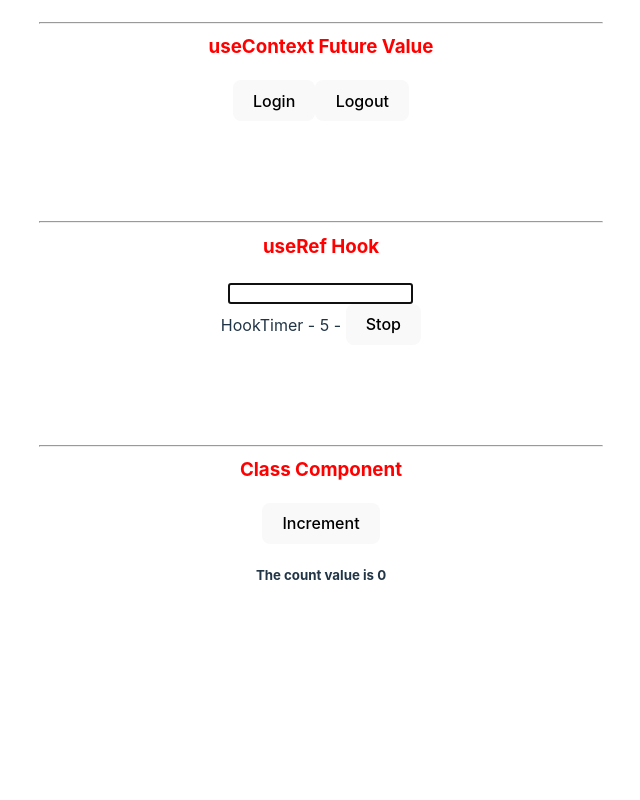
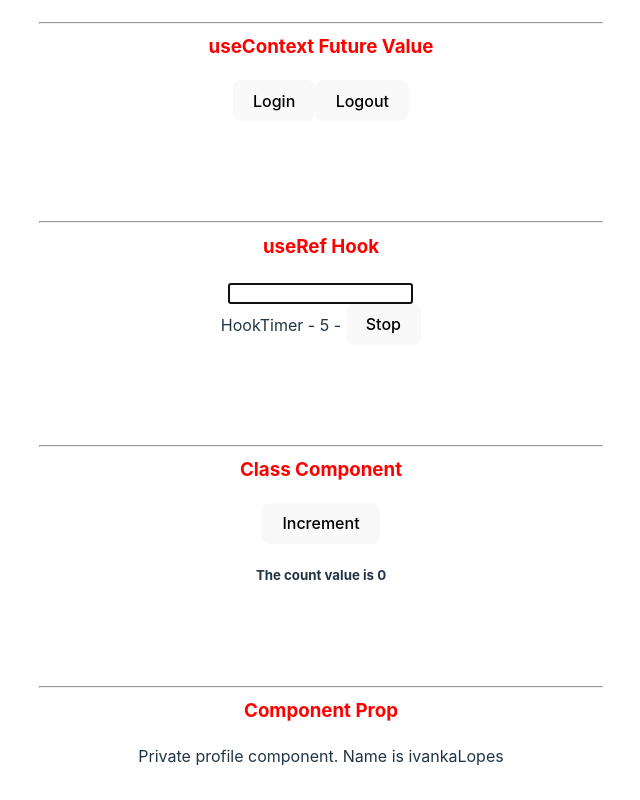
Before and after one commit to ivolopes-developer/react-typesscript-learning, a React (Vite) app in the folder my-react-ts-app/: page / in a window 1280 px wide. Shown: the part 1957-2757 px from the top of the page, without its empty margins (319-959 px from the left). Before the commit the page ends 2597 px from the top, so only its background shows below. Built offline with nearby package versions, Linux system fonts and the light colour scheme.

Commit message:
Component Prop

```diff
--- a/my-react-ts-app/src/App.tsx
+++ b/my-react-ts-app/src/App.tsx
@@ -17,6 +17,8 @@ import { User } from "./components/Context/User";
 import DomRef from "./components/ref/DomRef";
 import { MutableRef } from "./components/ref/MutableRef";
 import { CounterClass } from "./components/class/CounterClass";
+import { Private } from "./components/auth/Private";
+import { Profile } from "./components/auth/Profile";
 
 function App() {
 	const personName = {
@@ -121,6 +123,12 @@ function App() {
 				Class Component
 			</h3>
 			<CounterClass message='The count value is'></CounterClass>
+
+			<h3 className='videoTopic'>
+				<hr />
+				Component Prop
+			</h3>
+			<Private isLoggedIn={true} component={Profile}></Private>
 		</>
 	);
 }
--- a/my-react-ts-app/src/components/auth/Private.tsx
+++ b/my-react-ts-app/src/components/auth/Private.tsx
@@ -0,0 +1,15 @@
+import { Login } from "./Login";
+import { ProfileProps } from "./Profile";
+
+type PrivateProps = {
+	isLoggedIn: boolean;
+	component: React.ComponentType<ProfileProps>;
+};
+
+export const Private = ({ isLoggedIn, component: Component }: PrivateProps) => {
+	if (isLoggedIn) {
+		return <Component name='ivankaLopes' />;
+	} else {
+		return <Login />;
+	}
+};
--- a/my-react-ts-app/src/components/auth/Profile.tsx
+++ b/my-react-ts-app/src/components/auth/Profile.tsx
@@ -0,0 +1,7 @@
+export type ProfileProps = {
+	name: string;
+};
+
+export const Profile = ({ name }: ProfileProps) => {
+	return <div>Private profile component. Name is {name}</div>;
+};
```
Also changed, not shown: my-react-ts-app/src/components/generics/List.tsx (added, +19 -0 lines).
